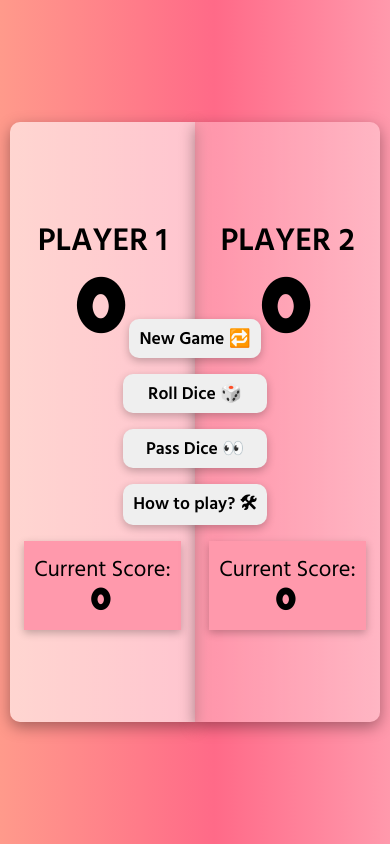
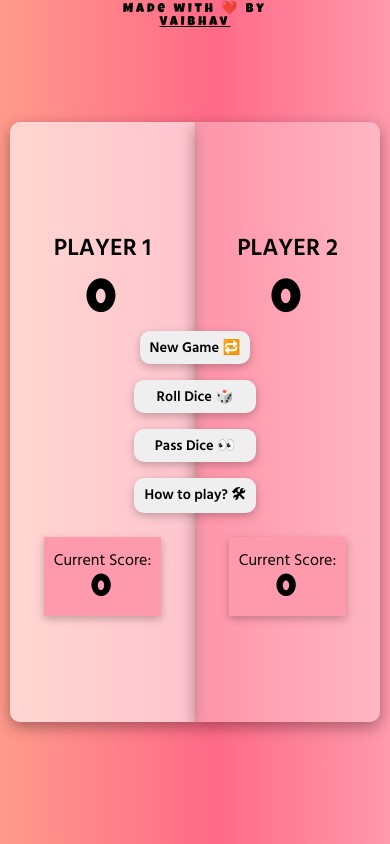
Before and after one commit to PrgVaibhav/Roll_The_Dice, a plain HTML site: page index.html in a window 390 px wide. Drawn offline with Linux system fonts and the light colour scheme.

Commit message:
Fixed some bugs added little responsiveness

```diff
--- a/index.html
+++ b/index.html
@@ -93,5 +93,16 @@
         </div>
       </div>
     </main>
+    <footer>
+      <p>
+        Made with ❤️ by
+        <a
+          href="https://kumarvaibhav.vercel.app/"
+          target="_blank"
+          aria-label="Creator"
+          >Vaibhav</a
+        >
+      </p>
+    </footer>
   </body>
 </html>
--- a/style.css
+++ b/style.css
@@ -18,10 +18,13 @@
     --score-font: 'Luckiest Guy', cursive;
 }
 
+body {
+
+    background: var(--bg-linear);
+}
 
 main {
 
-    background: var(--bg-linear);
     position: relative;
 }
 
@@ -54,6 +57,7 @@ main {
     animation: modal .5s ease;
     padding: 10px;
     font-family: var(--header-font);
+    z-index: 100;
 
 }
 
@@ -258,6 +262,65 @@ main {
     box-shadow: rgba(0, 0, 0, 0.24) 0px 3px 8px;
 }
 
+.controls button:hover {
+    background-color: #e0e0e0;
+}
+
 .controls button:active {
     transform: translateY(4px);
 }
+
+footer {
+    position: absolute;
+    top: 0;
+    left: 50%;
+    transform: translateX(-50%);
+}
+
+footer p {
+    font-size: 1rem;
+    font-family: var(--score-font);
+    /* font-weight: bold; */
+    text-align: center;
+    letter-spacing: 3px;
+    /* text-shadow: 1px 1px 2px rgba(255, 255, 255, 0.5); */
+}
+
+footer p a {
+    color: black;
+}
+
+footer p a:hover {
+    transform: rotate3d(1, 1, 1, 360deg);
+
+}
+
+@media screen and (max-width: 768px) {
+
+    .player_0 .header h1,
+    .player_1 .header h1 {
+        font-size: 1.5rem;
+    }
+
+    .player_0 .header .total_score_1,
+    .player_1 .header .total_score_2 {
+        font-size: 3rem;
+    }
+
+    .player_0 .footer p,
+    .player_1 .footer p {
+        font-size: 1rem;
+    }
+
+    .dice_image {
+        width: 80px;
+    }
+
+    .controls button {
+        font-size: .9rem;
+    }
+
+    footer p {
+        font-size: .8rem;
+    }
+}
```
